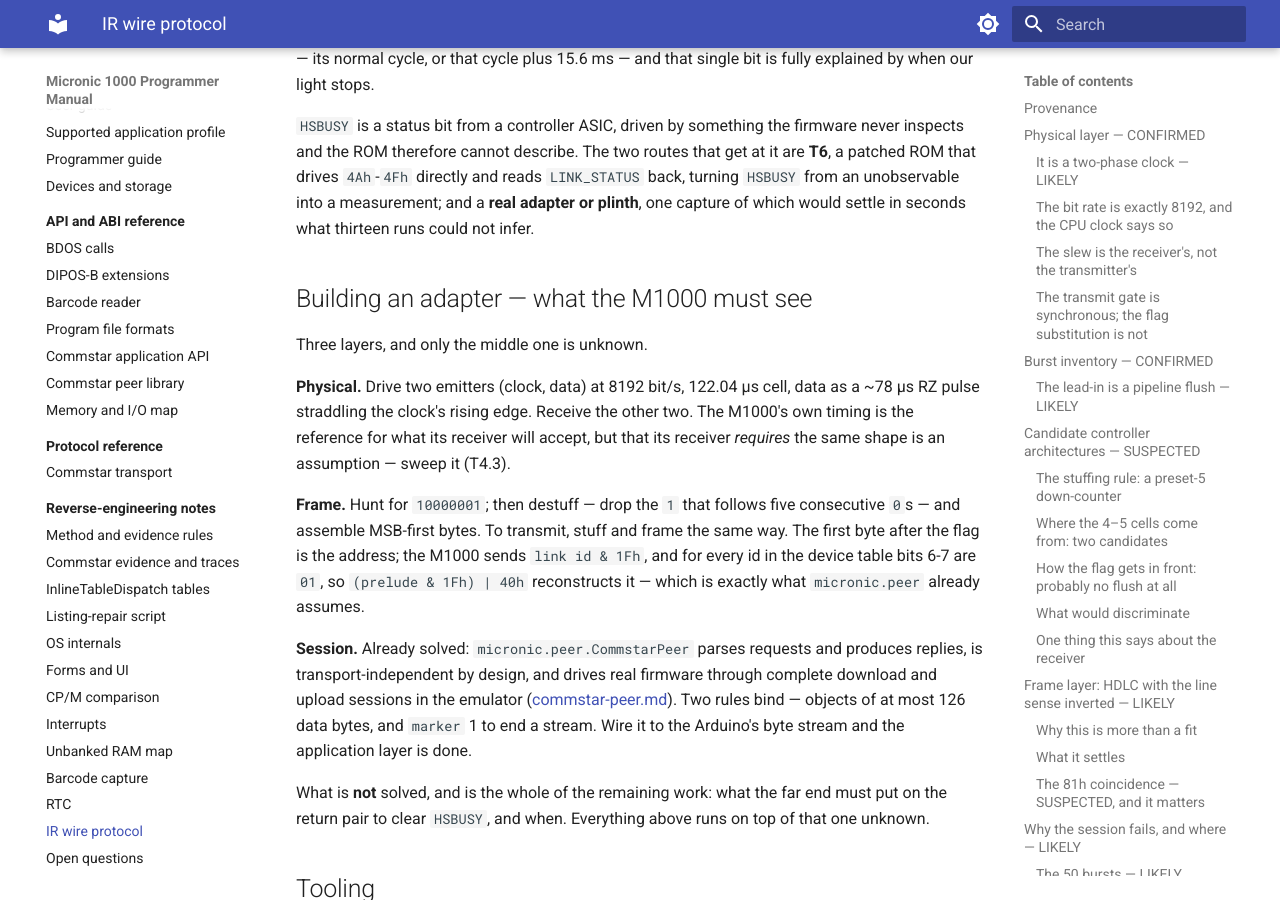
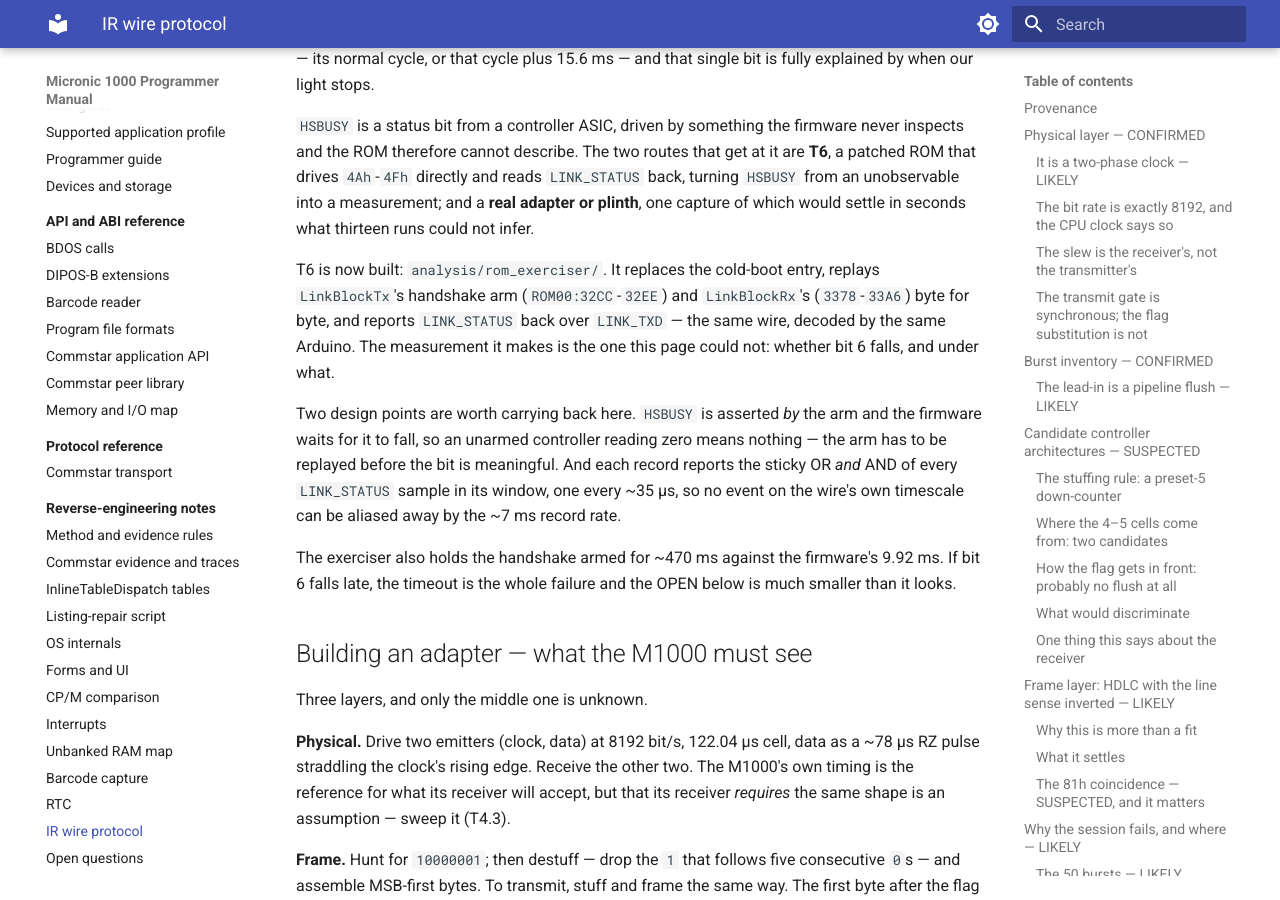
Before and after one commit to philpem/micronic1000, an MkDocs documentation site: the page built from doc/re-notes/ir-wire-protocol.md, in a window 1280 px wide and 900 px high, scrolled down 24426 px. Built offline with MkDocs 1.6.1 and Material for MkDocs 9.7.7, drawn with Linux system fonts in a browser that asks for light colours.

Commit message:
doc: T6 is built, and what the exerciser design says about HSBUSY
Two points from building it belong on the page that poses the question, not
only in the tool's README: HSBUSY is asserted by the arm and waited on to
fall, so watching an unarmed controller says nothing -- and the exerciser
holds the arm for ~470 ms against the firmware's 9.92 ms, so a late fall
would make this OPEN much smaller than it currently looks.

Co-Authored-By: Claude Opus 5 <noreply@anthropic.com>
Claude-Session: https://claude.ai/code/session_01QBz9pn8cwR4hKVMeDTvs7x

```diff
--- a/doc/re-notes/ir-wire-protocol.md
+++ b/doc/re-notes/ir-wire-protocol.md
@@ -984,6 +984,23 @@ reads `LINK_STATUS` back, turning `HSBUSY` from an unobservable into a
 measurement; and a **real adapter or plinth**, one capture of which would
 settle in seconds what thirteen runs could not infer.
 
+T6 is now built: `analysis/rom_exerciser/`. It replaces the cold-boot entry,
+replays `LinkBlockTx`'s handshake arm (`ROM00:32CC`-`32EE`) and
+`LinkBlockRx`'s (`3378`-`33A6`) byte for byte, and reports `LINK_STATUS` back
+over `LINK_TXD` — the same wire, decoded by the same Arduino. The measurement
+it makes is the one this page could not: whether bit 6 falls, and under what.
+
+Two design points are worth carrying back here. `HSBUSY` is asserted *by* the
+arm and the firmware waits for it to fall, so an unarmed controller reading
+zero means nothing — the arm has to be replayed before the bit is meaningful.
+And each record reports the sticky OR *and* AND of every `LINK_STATUS` sample
+in its window, one every ~35 µs, so no event on the wire's own timescale can
+be aliased away by the ~7 ms record rate.
+
+The exerciser also holds the handshake armed for ~470 ms against the
+firmware's 9.92 ms. If bit 6 falls late, the timeout is the whole failure and
+the OPEN below is much smaller than it looks.
+
 ## Building an adapter — what the M1000 must see
 
 Three layers, and only the middle one is unknown.
```
